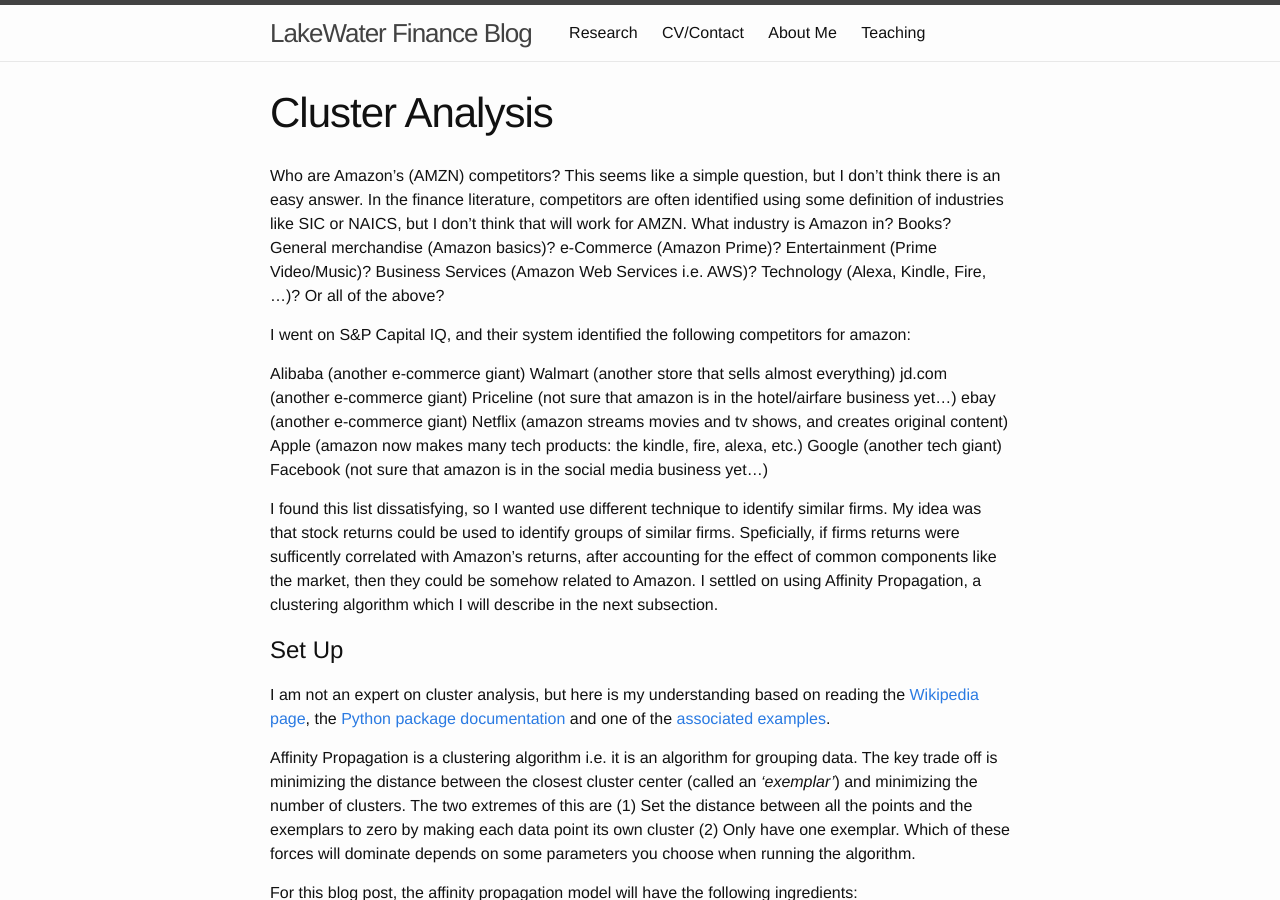
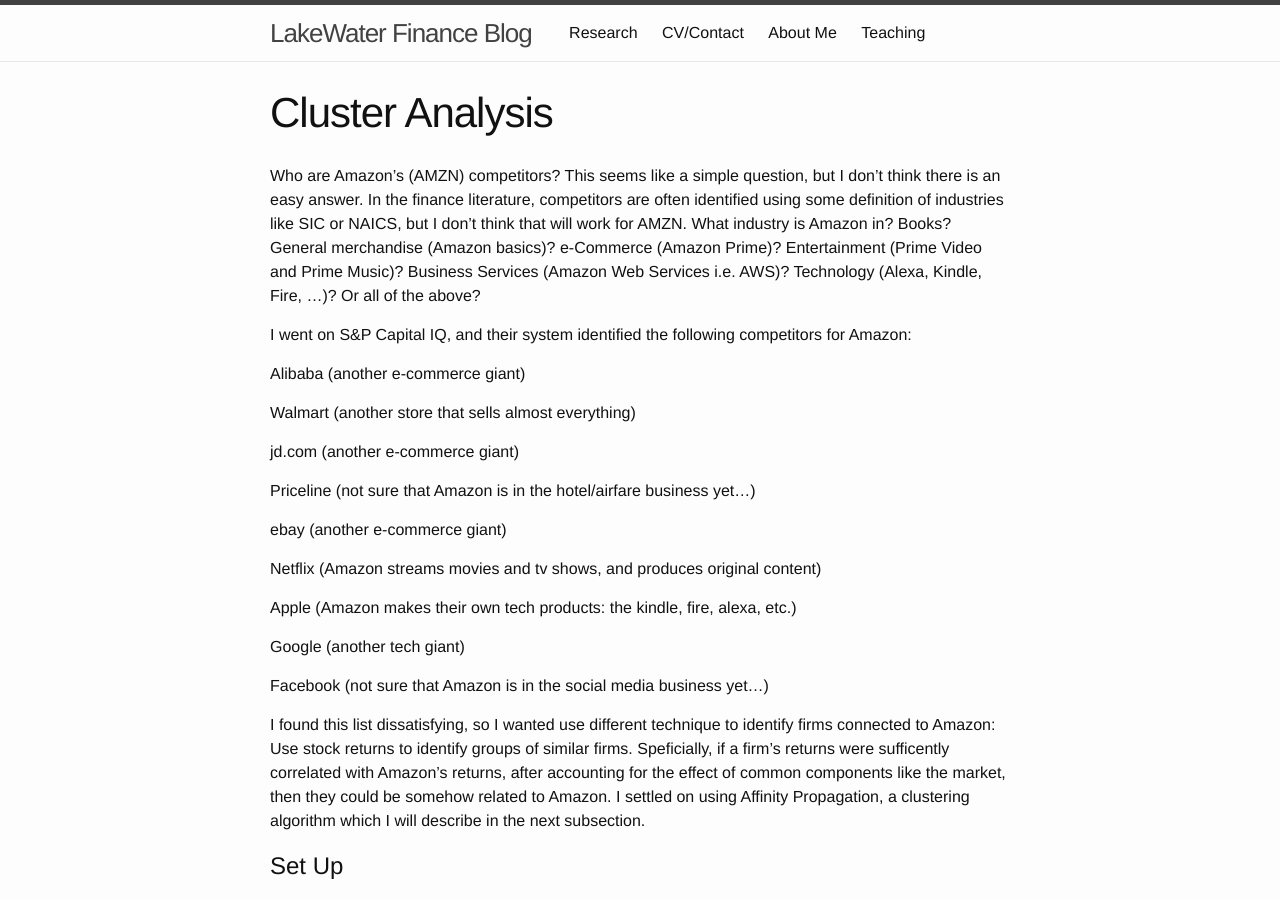
Before and after one commit to mcsammon/mcsammon.github.io, a Jekyll site: the page built from _posts/2020-06-19-competitors.md, in a window 1280 px wide and 900 px high. Built offline with Jekyll 4.4.1, drawn with Linux system fonts in a browser that asks for light colours; formulas are drawn with MathJax 3; comment, search, counter and statistics services are not loaded.

Commit message:
reformat

```diff
--- a/_posts/2020-06-19-competitors.md
+++ b/_posts/2020-06-19-competitors.md
@@ -3,21 +3,29 @@
 title:  "Cluster Analysis"
 ---
 
-Who are Amazon's (AMZN) competitors?  This seems like a simple question, but I don't think there is an easy answer.  In the finance literature, competitors are often identified using some definition of industries like SIC or NAICS, but I don't think that will work for AMZN.  What industry is Amazon in?  Books?  General merchandise (Amazon basics)? e-Commerce (Amazon Prime)?  Entertainment (Prime Video/Music)? Business Services (Amazon Web Services i.e. AWS)?  Technology (Alexa, Kindle, Fire, ...)? Or all of the above?
+Who are Amazon's (AMZN) competitors?  This seems like a simple question, but I don't think there is an easy answer.  In the finance literature, competitors are often identified using some definition of industries like SIC or NAICS, but I don't think that will work for AMZN.  What industry is Amazon in?  Books?  General merchandise (Amazon basics)? e-Commerce (Amazon Prime)?  Entertainment (Prime Video and Prime Music)? Business Services (Amazon Web Services i.e. AWS)?  Technology (Alexa, Kindle, Fire, ...)? Or all of the above?
 
-I went on S&P Capital IQ, and their system identified the following competitors for amazon:
+I went on S&P Capital IQ, and their system identified the following competitors for Amazon:
 
 Alibaba (another e-commerce giant)
+
 Walmart (another store that sells almost everything)
+
 jd.com (another e-commerce giant)
-Priceline (not sure that amazon is in the hotel/airfare business yet...)
+
+Priceline (not sure that Amazon is in the hotel/airfare business yet...)
+
 ebay (another e-commerce giant)
-Netflix (amazon streams movies and tv shows, and creates original content)
-Apple (amazon now makes many tech products: the kindle, fire, alexa, etc.)
+
+Netflix (Amazon streams movies and tv shows, and produces original content)
+
+Apple (Amazon makes their own tech products: the kindle, fire, alexa, etc.)
+
 Google (another tech giant)
-Facebook (not sure that amazon is in the social media business yet...)
 
-I found this list dissatisfying, so I wanted use different technique to identify similar firms.  My idea was that stock returns could be used to identify groups of similar firms.  Speficially, if firms returns were sufficently correlated with Amazon's returns, after accounting for the effect of common components like the market, then they could be somehow related to Amazon. I settled on using Affinity Propagation, a clustering algorithm which I will describe in the next subsection.
+Facebook (not sure that Amazon is in the social media business yet...)
+
+I found this list dissatisfying, so I wanted use different technique to identify firms connected to Amazon: Use stock returns to identify groups of similar firms.  Speficially, if a firm's returns were sufficently correlated with Amazon's returns, after accounting for the effect of common components like the market, then they could be somehow related to Amazon. I settled on using Affinity Propagation, a clustering algorithm which I will describe in the next subsection.
 
 # Set Up
 
```
